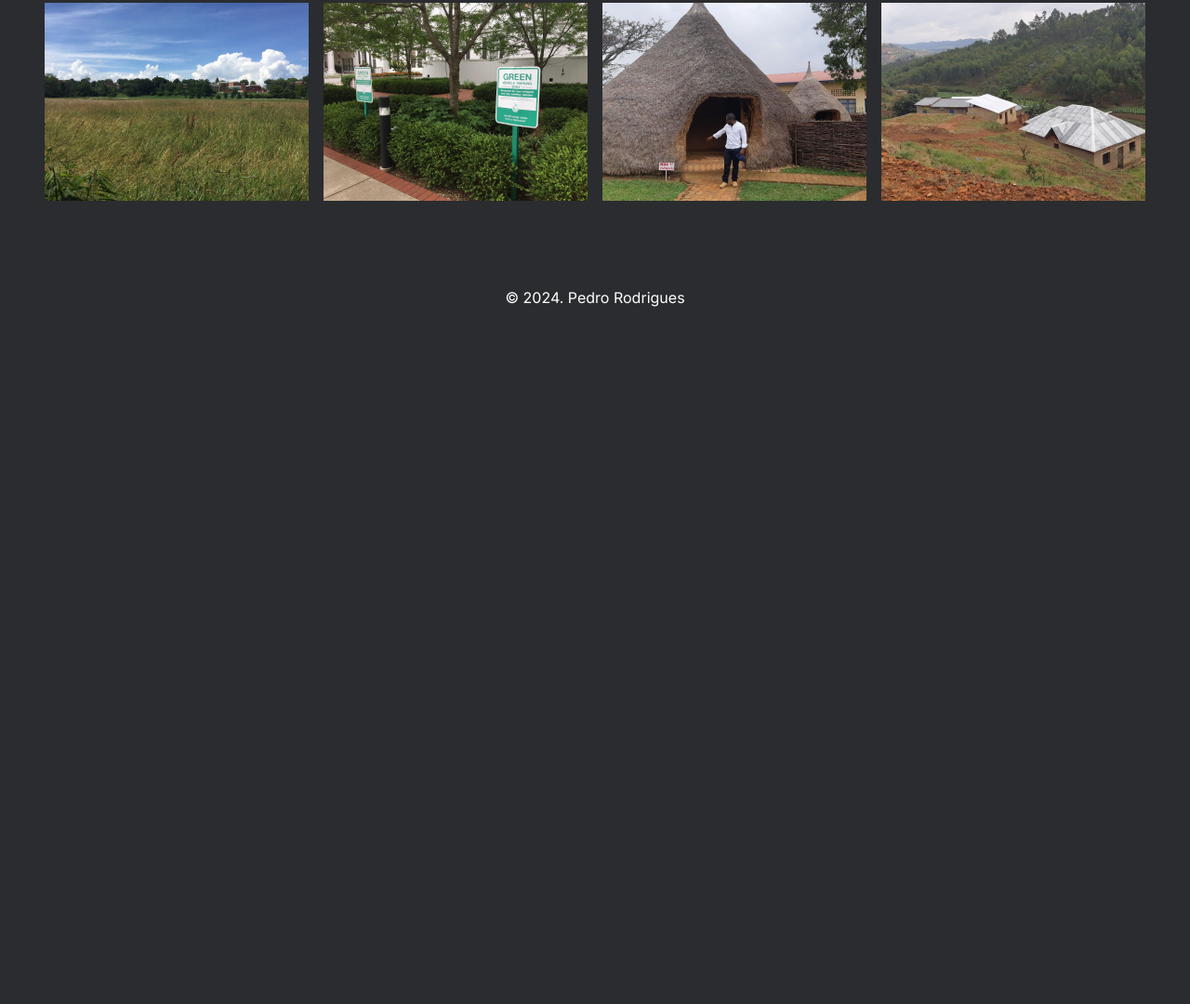
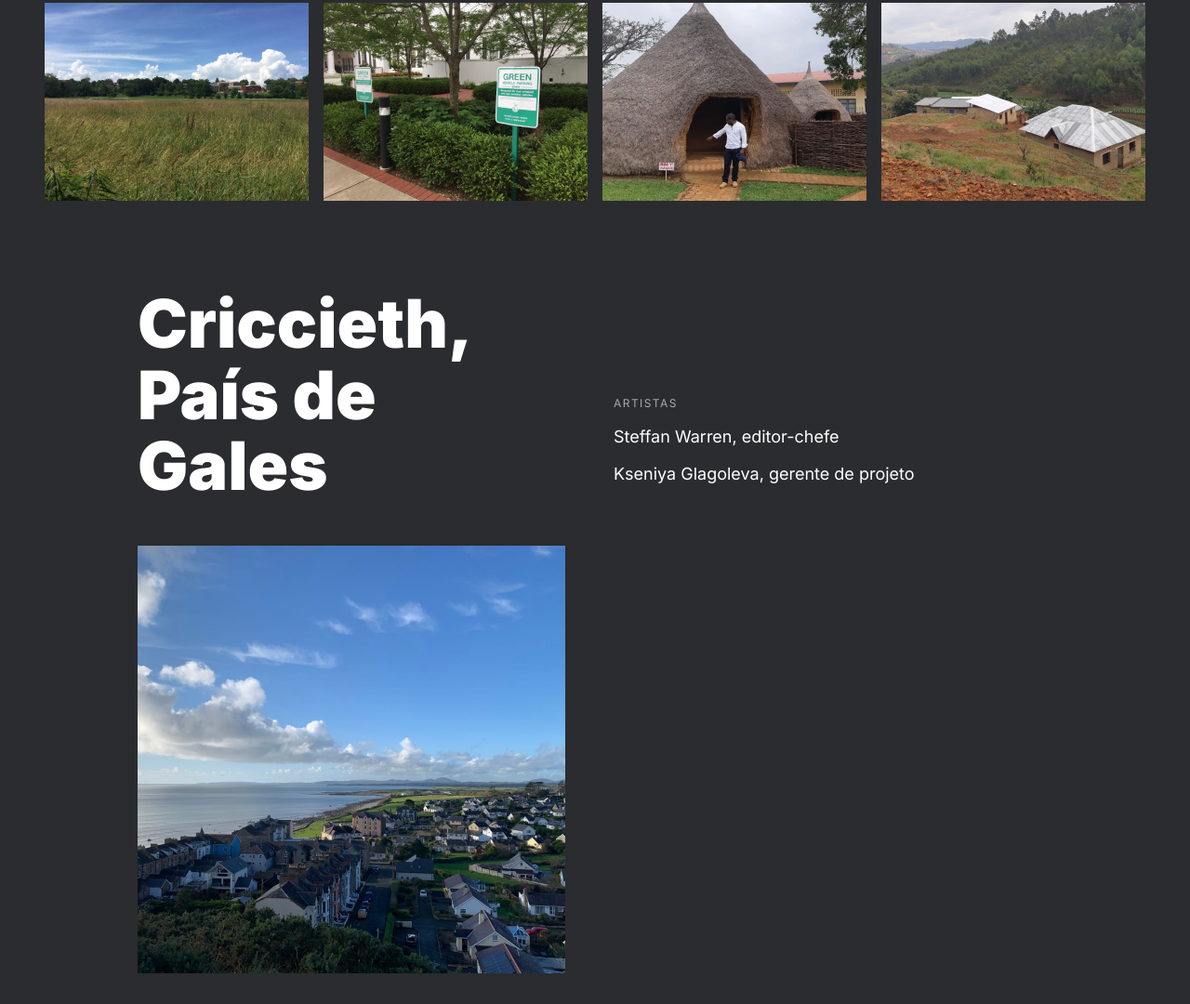
Before and after one commit to phendges7/web_project_homeland, a plain HTML site: page index.html in a window 1280 px wide. Shown: the part 2080-3160 px from the top of the page at 93% size. Before the commit the page ends 2434 px from the top, so only its background shows below. Drawn offline with Linux system fonts and the light colour scheme.

Commit message:
create PLACES section and items

```diff
--- a/blocks/places.css
+++ b/blocks/places.css
@@ -0,0 +1,56 @@
+.places {
+  margin: 92px 148px 0;
+}
+
+.places__item {
+  max-width: 984px;
+  display: grid;
+  grid-template-columns: repeat(2, 1fr);
+  grid-template-rows: repeat(4, auto);
+  column-gap: 40px;
+  row-gap: 48px;
+  grid-template-areas:
+    "title artist"
+    "image paragraph"
+    "image paragraph"
+    "button .";
+}
+
+.places__title {
+  grid-area: title;
+  margin: 0;
+  font-family: "Inter";
+  font-style: normal;
+  font-weight: 900;
+  font-size: 72px;
+  line-height: 1.06;
+}
+
+.places__artist {
+  grid-area: artist;
+  align-self: flex-end;
+}
+
+.places__artist-label {
+  font-family: "Inter";
+  font-style: normal;
+  font-weight: 400;
+  font-size: 12px;
+  line-height: 1.25;
+  letter-spacing: 0.12em;
+  text-transform: uppercase;
+
+  color: #aaaaaa;
+}
+
+.places__artist-name {
+  font-family: "Inter";
+  font-style: normal;
+  font-weight: 400;
+  font-size: 18px;
+  line-height: 1.22;
+}
+
+.places__image {
+  grid-area: image;
+}
--- a/index.html
+++ b/index.html
@@ -84,7 +84,23 @@
             <img src="./images/photo-grid__item-8.png" alt="Figura 8" />
           </figure>
         </section>
-        <section class="places"></section>
+        <section class="places">
+          <div class="places__item">
+            <h1 class="places__title">Criccieth, País de Gales</h1>
+            <div class="places__artist">
+              <p class="places__artist-label">ARTISTAS</p>
+              <p class="places__artist-name">Steffan Warren, editor-chefe</p>
+              <p class="places__artist-name">
+                Kseniya Glagoleva, gerente de projeto
+              </p>
+            </div>
+            <img
+              src="./images/places__image-1.png"
+              alt="Imagem de Criccieth"
+              class="places__image"
+            />
+          </div>
+        </section>
       </main>
       <footer class="footer" id="footer">
         <p class="footer__copyright">&copy; 2024. Pedro Rodrigues</p>
```
Also changed, not shown: images/places__image-1.png (added), images/places__image-2.png (added), images/places__image-3.png (added).
